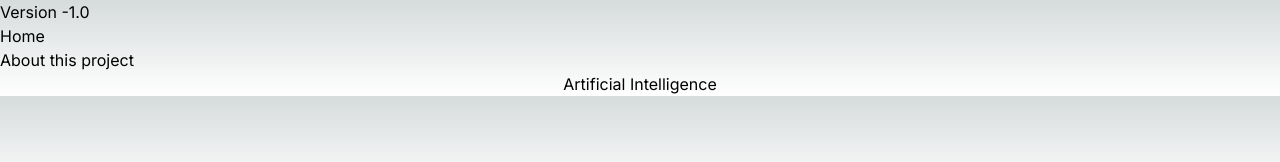
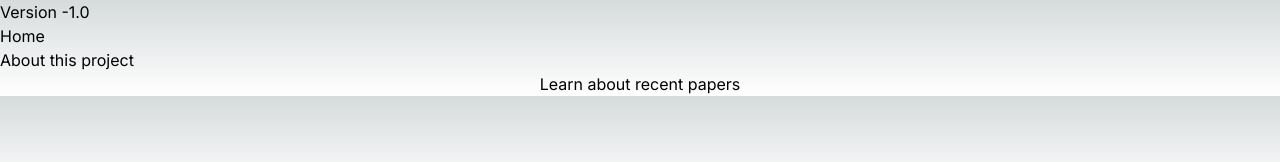
Before and after one commit to Snoyark/project-saraswati, a Next.js app: page / in a window 1280 px wide. Shown: the top 162 px of the page. Built offline with nearby package versions, Linux system fonts and the light colour scheme.

Commit message:
change the path, clean up cs/neuro, update base page

```diff
--- a/src/app/artificial_intelligence/page.tsx
+++ b/src/app/learn/page.tsx
@@ -1,7 +1,7 @@
 import SearchPage from "../page_utils/Search";
 import { ArtificialIntelligenceTopic } from "../../utils/constants"
 
-export default function AISearch() {
+export default function Learn() {
   return (
     <div>
       <SearchPage topic={ArtificialIntelligenceTopic} />
--- a/src/app/neuro/page.tsx
+++ /dev/null
@@ -1,10 +0,0 @@
-import { NeuroscienceTopic } from "@/utils/constants";
-import SearchPage from "../page_utils/Search";
-
-export default function NeuroSearch() {
-  return (
-    <div>
-      <SearchPage topic={NeuroscienceTopic} />
-    </div>
-  )
-};
--- a/src/app/page.tsx
+++ b/src/app/page.tsx
@@ -17,9 +17,7 @@ export default function Home() {
         </li>
         <li>
           <UnorderedHorizontalList>
-            {SUPPORTED_TOPICS.map((item, index) => (
-              <li key={index}><Link href={`/${item.url_name}`}>{item.name}</Link></li>
-            ))}
+            <Link href={`/learn`}>{"Learn about recent papers"}</Link>
           </UnorderedHorizontalList>
         </li>
       </UnorderedVerticalList>
```
